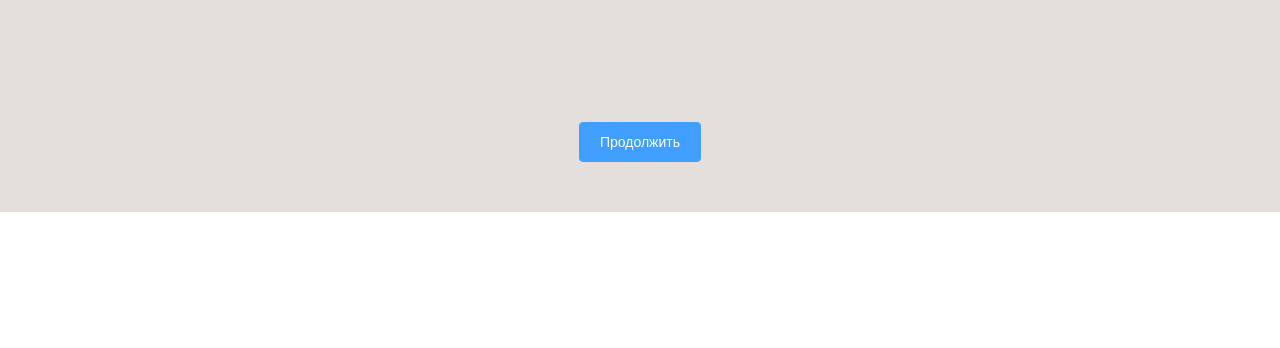
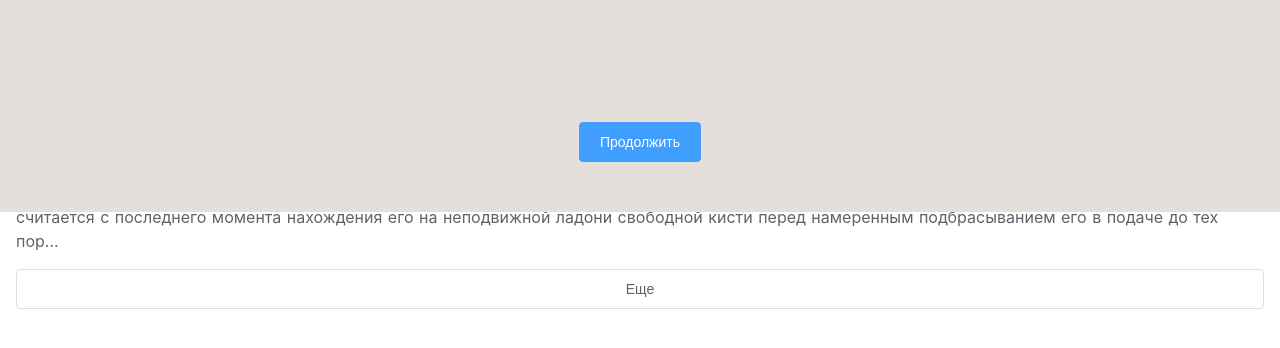
Before and after one commit to sibirRk/hackaton, a Nuxt app: page /sport/1 in a window 1280 px wide. Shown: the part 588-936 px from the top of the page. Before the commit the page ends 800 px from the top, so only its background shows below. Built offline with nearby package versions, Linux system fonts and the light colour scheme; what vue-yandex-maps would draw is missing.

Commit message:
update _code

```diff
--- a/pages/sport/_code.vue
+++ b/pages/sport/_code.vue
@@ -21,14 +21,15 @@
           </transition>
           <el-button class="wide" @click="rulesShort = !rulesShort">{{ rulesShort ? 'Еще' : 'Скрыть' }}</el-button>
         </section>
+
+        <section class="section">
+          <h2 class="section__title">Определения</h2>
+          <article class="section__article" v-html="glossaryShort ? glossary.slice(0, 230) + '...' : glossary"/>
+          <el-button class="wide" @click="glossaryShort = !glossaryShort">{{ glossaryShort ? 'Еще' : 'Скрыть' }}</el-button>
+        </section>
       </div>
 
       <div class="panel panel_practice" v-if="tab === 'practice'">
-        <section class="section">
-          <h2 class="section__title">Правила</h2>
-          <article class="section__article" v-html="rulesShort ? rules.slice(0, 230) + '...' : rules"/>
-          <el-button class="wide" @click="rulesShort = !rulesShort">{{ rulesShort ? 'Еще' : 'Скрыть' }}</el-button>
-        </section>
       </div>
     </div>
   </div>
@@ -162,6 +163,8 @@ export default {
   }
 
   .section {
+    margin-bottom: 40px;
+
     &__title {
       color: $primary;
       font-size: 24px;
@@ -184,13 +187,16 @@ export default {
       h3 {
         font-size: 16px;
         line-height: 24px;
-        color: $regulary;
+        color: $primary;
+        font-weight: 700;
+        margin-bottom: 4px;
       }
 
       p {
         color: $regulary;
         font-size: 16px;
         line-height: 24px;
+        margin-bottom: 16px;
       }
     }
   }
```
